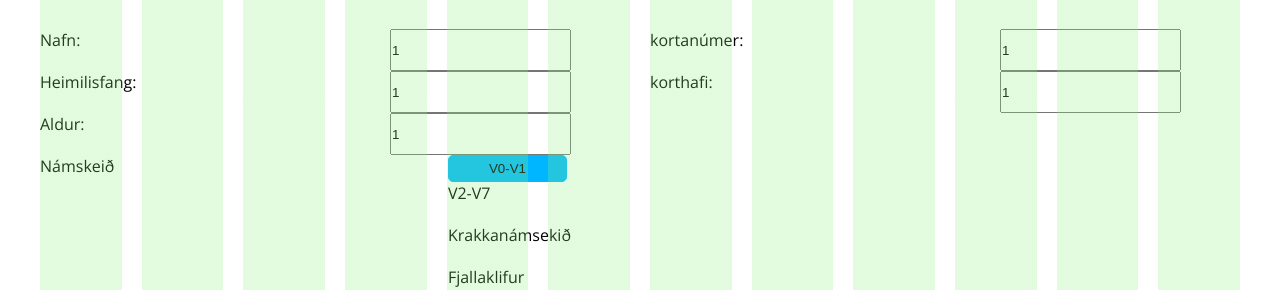
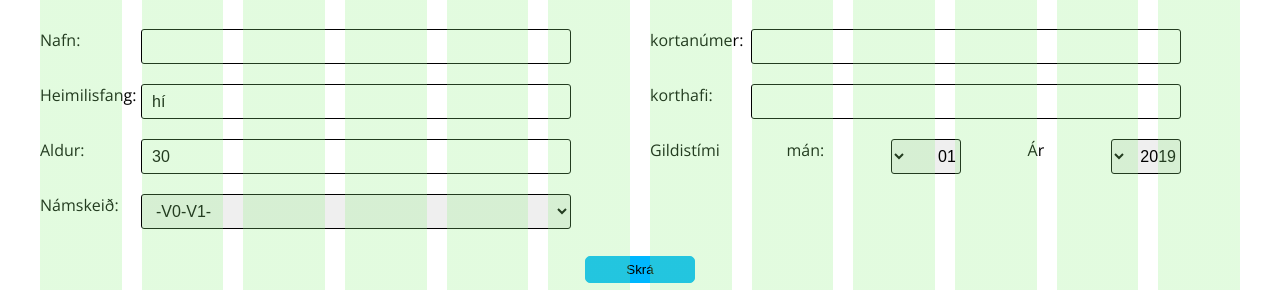
Before and after one commit to viktorgiz/Storaverkefnid, a plain HTML site: page Course.html in a window 1280 px wide. Shown: the part 662-952 px from the top of the page. Drawn offline with nearby package versions, Linux system fonts and the light colour scheme.

Commit message:
Add files via upload

```diff
--- a/Course.html
+++ b/Course.html
@@ -15,6 +15,7 @@
   <header>
     <h1> Prílihúsið </h1>
     <div class="card__row footer__grid">
+        <div class="box__sides"> </div>
       <div class="card__head">
         <a href="index.html"> FORSÍÐA </a>
         <a href="Vorur.html"> VÖRUR </a>
@@ -46,34 +47,35 @@
           <h3>Almennar upplýsingar</h3>
           <div class=" col__form">
               <p class="AlmUppl__p">Nafn:</p>
-              <input type="text"
+              <input class="input__staekka" type="text"
                         id = "Fjöldi"
-                        value="1" />
+                        value="" />
           </div>
           <div class=" col__form">
-              <p class="AlmUppl__p">Heimilisfang:</p>
-              <input type="text"
+              <p class ="AlmUppl__p">Heimilisfang:</p>
+              <input class="input__staekka" type="text"
                         id = "Fjöldi"
-                        value="1" />
+                        value="hí" />
           </div>
           <div class=" col__form">
               <p class="AlmUppl__p">Aldur:</p>
-              <input type="text"
+              <input class="input__staekka" type="text"
                         id = "Fjöldi"
-                        value="1" />
+                        value="30" />
           </div>
 
           <div class="col__form">
-            <p class="AlmUppl__p">Námskeið</p>
-          <div class="dropdown">
-            <button onclick="myFunction()" class="dropbtn">V0-V1</button>
-            <div id="myDropdown" class="dropdown-content">
-            <p>V2-V7</p>
-            <p>Krakkanámsekið</p>
-            <p>Fjallaklifur</p>
+                  <label class="label__namskeid" for="Námskeið">Námskeið:</label>
+                  <select name="V0-V1" id="V0-V1">
+                  <option value=>-V0-V1-</option>
+                  <option value= "V2-V4" > V2-V4 </option>
+                  <option value= "V5-V7" > V5-V7 </option>
+                  <option value= "Krakkanámskeið"> Krakkanámskeið </option>
+                  <option value= "FjallaKlifur" > Fjallaklifur </option>
+                       </select>
           </div>
-        </div>
-          </div>
+
+
 
 
 
@@ -90,18 +92,55 @@
           <h3> Greiðsluupplýsingar</h3>
           <div class=" col__form">
             <p class="AlmUppl__p">kortanúmer:</p>
-            <input type="text"
+            <input class="input__staekka" type="text"
                       id = "Fjöldi"
-                      value="1" />
+                      value=" " />
         </div>
         <div class=" col__form">
           <p class="AlmUppl__p">korthafi:</p>
-          <input type="text"
+          <input class="input__staekka" type="text"
                     id = "Fjöldi"
-                    value="1" />
+                    value=" " />
       </div>
+      <div class="col__form flex__gildis">
+          <p>Gildistími</p>
+              <label for="Mán">mán:</label>
+                <select class="label__Gildis" name="Gildistími" id="Gildistími">
+                  <option value=>01</option>
+                  <option value= "01" > 02 </option>
+                  <option value= "02" > 02 </option>
+                  <option value= "03" > 03 </option>
+                  <option value= "04"> 04 </option>
+                  <option value= "05" > 05 </option>
+                  <option value= "06" > 06 </option>
+                  <option value= "07" > 07 </option>
+                  <option value= "08" > 08 </option>
+                  <option value= "09" > 09 </option>
+                  <option value= "10" > 10 </option>
+                  <option value= "11" > 11 </option>
+                  <option value= "12" > 12 </option>
+              </select>
+
+              <label for="Ár">Ár</label>
+                <select class="label__Gildis" name="Ár" id="Ár">
+                  <option value>2019</option>
+                  <option value= "2019" > 2019 </option>
+                  <option value= "2020" > 2020 </option>
+                  <option value= "2021" > 2021 </option>
+                  <option value= "2022" > 2022 </option>
+                  <option value= "2023" > 2023 </option>
+
+                </select>
+
       </div>
 
+
+      </div>
+
+        </div>
+
+        <div class="grid__row">
+          <button>Skrá</button>
         </div>
         <div class="grid__col"></div>  <!-- Verður að vera -->
       </div>
--- a/course.css
+++ b/course.css
@@ -8,3 +8,86 @@
 }
 .AlmUppl__form{
 } */
+
+input{
+    display:block;
+    border: 1px solid black;
+    border-radius: 3px;
+    height:35px;
+    width:100px;
+    padding-left: 10px;
+    font-size: 16px;
+    margin-bottom: 20px;
+}
+
+.label__Gildis{
+    position: relative;
+      display:block;
+      border: 1px solid black;
+      border-radius: 3px;
+      height:35px;
+      width:70px;
+      padding-left: 10px;
+      font-size: 16px;
+      direction: rtl;
+  }
+
+  .flex__gildis{
+    justify-content: space-between;
+  }
+
+
+label{
+    margin-bottom: 20px;
+          font-family: 'Open Sans', sans-serif;
+          font-size: 16px;
+  }
+
+.input__staekka{
+    display:block;
+    border: 1px solid black;
+    border-radius: 3px;
+    height:35px;
+    width: 430px;
+    padding-left: 10px;
+    font-size: 16px;
+    margin-bottom: 20px;
+}
+select{
+    position: relative;
+    display:block;
+      border: 1px solid black;
+      border-radius: 3px;
+      height:35px;
+      width:430px;
+      padding-left: 10px;
+      font-size: 16px;
+  }
+
+  .label__gildis{
+    position: relative;
+    display:block;
+    border: 1px solid black;
+    border-radius: 3px;
+    height:35px;
+    width:70px;
+    padding-left: 10px;
+    font-size: 16px;
+    direction: rtl;
+  }
+
+  button{
+      margin: auto;
+  }
+
+@media(max-width:700px){
+    .grid__col{
+        width: 100%;
+    }
+
+    .grid__row{
+        display: flex;
+        flex-direction: column;
+
+    }
+}
```
